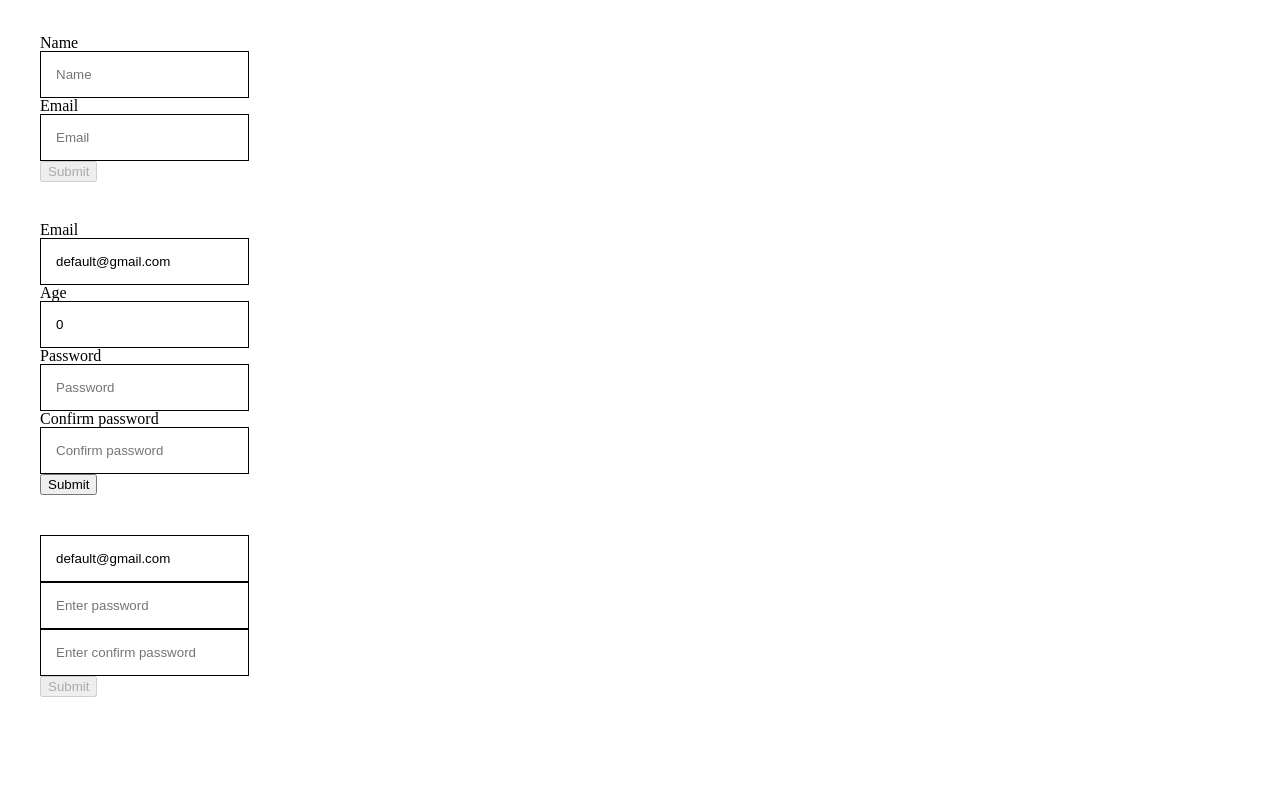
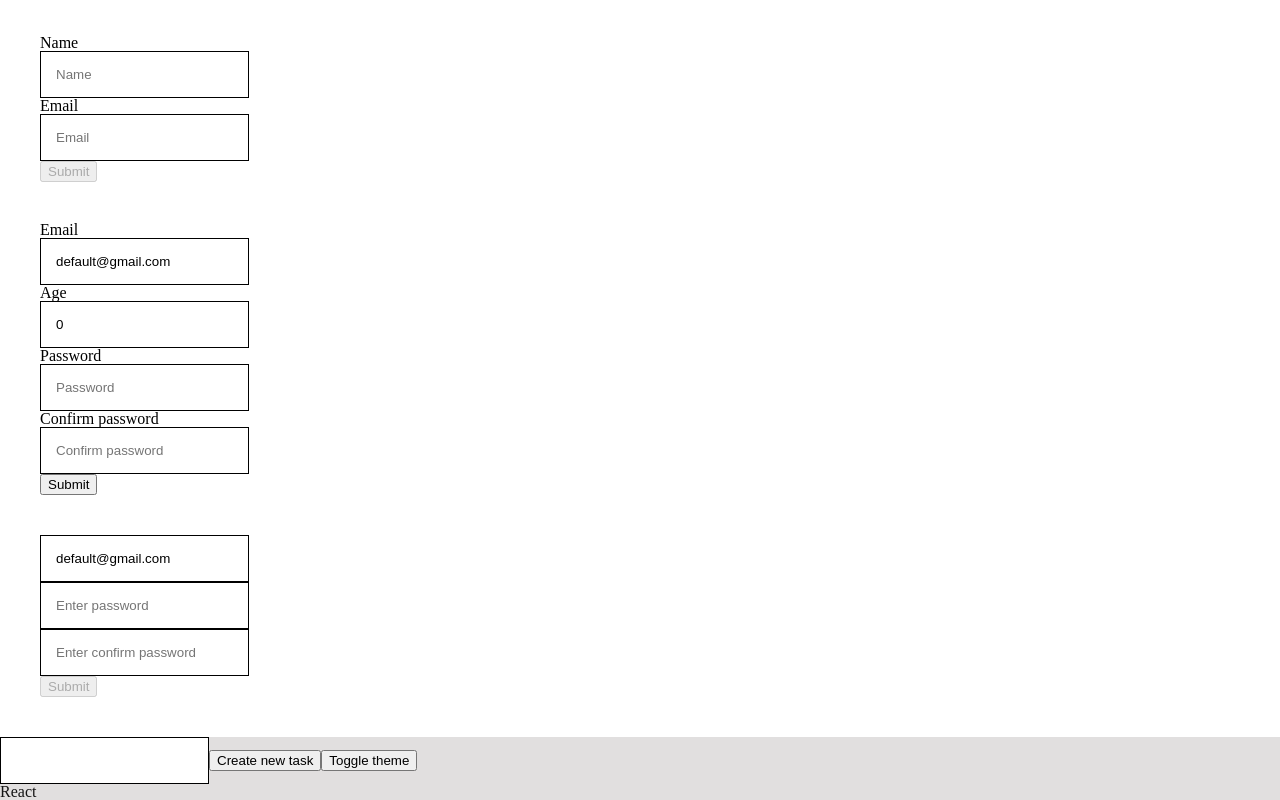
Before and after one commit to littleDeathTrap/react-test-project, a React (Create React App) app: page / in a window 1280 px wide. Shown: the part 671-1471 px from the top of the page. Before the commit the page ends 1408 px from the top, so only its background shows below. Built offline with nearby package versions, Linux system fonts and the light colour scheme; no server answers.

Commit message:
exercise 26

```diff
--- a/src/App.js
+++ b/src/App.js
@@ -2,7 +2,7 @@ import "./App.css";
 import Button from "./components/Button/Button";
 import Input from "./components/Input/Input";
 import Card from "./components/Card/Card";
-import { useState } from "react";
+import { useState, createContext } from "react";
 import Todo from "./widget/Todo";
 import Example from "./Example";
 import Users from "./components/Users";
@@ -17,6 +17,11 @@ import PageNotFound from "./pages/PageNotFound";
 import FormikForm from "./components/forms/FormikForm";
 import CustomeForm from "./components/forms/CustomeForm";
 import ReactHookForm from "./components/forms/ReactHookForm";
+import Tasks from "./components/UseContext/Tasks";
+import Form from "./components/UseContext/Form";
+
+export const Context = createContext(null);
+export const ThemeContext = createContext(null);
 
 function App() {
   const buttonSend = () => console.log("Send");
@@ -75,6 +80,22 @@ function App() {
     setIsShowCount(!isShowCount);
   };
 
+  const [tasks, setTasks] = useState(["React"]);
+  const [mode, setMode] = useState("light");
+
+  const handleAddNewTask = (name) => {
+    const items = [...tasks, name];
+    setTasks(items);
+  };
+  const value = {
+    tasks: tasks,
+    onAddTask: handleAddNewTask,
+  };
+
+  const themeValue = {
+    mode: mode,
+    setMode: setMode,
+  };
   return (
     <>
       <div className="App">HELLO REACT</div>
@@ -109,6 +130,14 @@ function App() {
       <CustomeForm />
       <FormikForm />
       <ReactHookForm />
+      <div className={mode}>
+        <ThemeContext.Provider value={ themeValue }>
+          <Context.Provider value={value}>
+            <Form />
+            <Tasks />
+          </Context.Provider>
+        </ThemeContext.Provider>
+      </div>
     </>
   );
 }
--- /dev/null
+++ b/src/components/UseContext/AddNewTask.jsx
@@ -0,0 +1,27 @@
+import React, { useContext, useState } from "react";
+import { Context, ThemeContext } from "../../App";
+
+
+const AddNewTask = () => {
+  const [name, setName] = useState("");
+
+  const { onAddTask } = useContext(Context);
+  const { mode, setMode } = useContext(ThemeContext);
+
+  const handleToggleTheme = () => {
+    const newTheme = mode === "light" ? "dark" : "light";
+    setMode(newTheme);
+  };
+  return (
+    <div>
+      <input
+        type="text"
+        value={name}
+        onChange={(e) => setName(e.target.value)}
+      />
+      <button onClick={() => onAddTask(name)}>Create new task</button>
+      <button onClick={handleToggleTheme}>Toggle theme</button>
+    </div>
+  );
+};
+export default AddNewTask;
--- /dev/null
+++ b/src/components/UseContext/Form.jsx
@@ -0,0 +1,10 @@
+import AddNewTask from './AddNewTask';
+
+const Form = () => {
+    return(
+        <div>
+            <AddNewTask />
+        </div>
+    )
+}
+export default Form;
--- /dev/null
+++ b/src/components/UseContext/List.jsx
@@ -0,0 +1,17 @@
+import { useContext } from "react";
+import { Context } from "../../App";
+
+const List = () => {
+  const { tasks } = useContext(Context);
+
+  return (
+    <div>
+      <ul>
+        {tasks.map((task) => (
+          <li key={task}>{task}</li>
+        ))}
+      </ul>
+    </div>
+  );
+};
+export default List;
--- /dev/null
+++ b/src/components/UseContext/Tasks.jsx
@@ -0,0 +1,11 @@
+import React from "react";
+import Widget from "./Widget";
+
+const Tasks = () => {
+  return (
+    <div>
+      <Widget />
+    </div>
+  );
+};
+export default Tasks;
--- /dev/null
+++ b/src/components/UseContext/Widget.jsx
@@ -0,0 +1,11 @@
+import  React from 'react';
+import List from './List';
+
+const Widget = () => {
+    return(
+        <div>
+            <List/>
+        </div>
+    )
+}
+export default Widget;
--- a/src/index.css
+++ b/src/index.css
@@ -82,3 +82,11 @@ input {
 .error-message {
 color: red;
 }
+.light {
+	background-color: #e1dfdf;
+	color: rgb(20, 20, 20);
+}
+.dark {
+	color: #e1dfdf;
+	background-color: rgb(20, 20, 20);
+}
```
